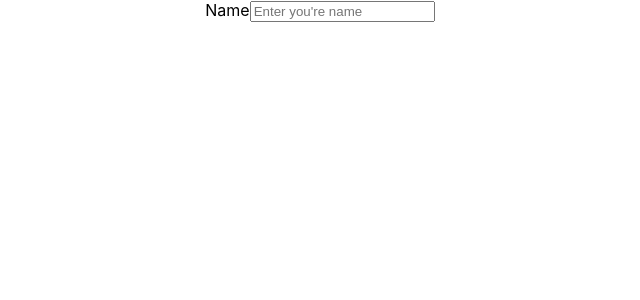
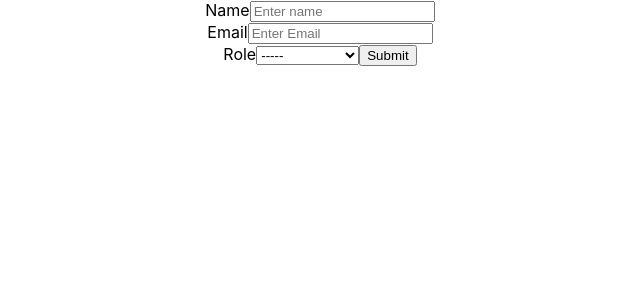
Before and after one commit to bloominstituteoftechnology/team-builder, a React (Create React App) app: page / in a window 1280 px wide. Shown: the top 300 px of the page, without its empty margins (320-960 px from the left). Built offline with nearby package versions, Linux system fonts and the light colour scheme.

Commit message:
Need to fix so it saves and add data

```diff
--- a/src/App.js
+++ b/src/App.js
@@ -1,10 +1,7 @@
-import logo from './logo.svg';
 import './App.css';
 import React, { useState, useEffect } from 'react';
 import Form from './Components/Form';
 import Team from './Components/TeamMember';
-import axios from './Axios';
-
 
 const initialValues ={
   username: '',
@@ -13,18 +10,37 @@ const initialValues ={
 };
 
 function App() {
-  const [friends, setFriends] = useState([]);
+  const [team, setTeam] = useState([]);
 
   const [createValue, setCreateValue] = useState(initialValues);
+
+  const submitApplication = () =>{
+
+
+    const newTeam ={
+      name: createValue.name.trim(),
+      email: createValue.email.trim(),
+      role: createValue.role,
+    }
+
+  };
+
+  const updateValue = ( inputName, inputValue) =>{
+    setCreateValue({...createValue,[inputName]: inputValue,
+    })
+  };
+
 
   return (
     <div className="App">
       <Form
       values={createValue}
+      update={updateValue}
+      submit={submitApplication}
       />
 
-      {friends.map((friend) => {
-        return <Team key={friend.id} details={friend} />;
+      {team.map((team) => {
+        return <Team key={team.id} details={team} />;
       })}
     </div>
   );
--- a/src/Axios/index.js
+++ /dev/null
@@ -1,22 +0,0 @@
-import { v4 as uuid } from 'uuid'
-
-// 👉 the shape of the list of friends from API
-const initialFriendsList = [
-  {
-    id: uuid(), // uuid is a lib to generate random, unique ids
-    name: 'Diego',
-    email: 'diego@diego.com',
-    role: 'Student',
-  },
-]
-
-// 👉 simulating axios for [GET] and [POST]
-export default {
-  get() {
-    return Promise.resolve({ status: 200, success: true, data: initialFriendsList })
-  },
-  post(url, { username, email, role }) {
-    const newFriend = { id: uuid(), username, email, role }
-    return Promise.resolve({ status: 200, success: true, data: newFriend })
-  }
-}
--- a/src/Components/Form.js
+++ b/src/Components/Form.js
@@ -5,26 +5,62 @@ export default function Form(props){
     const { values, update, submit } = props;
 
     const onChange = (evt) => {
+        console.log('shucks', evt);
         const { name, value } = evt.target;
         update(name, value);
       };
+      const onSubmit = (evt) =>{
+          evt.preventDefault();
+          submit();
+      }
 
     return(
+      <form>
+        <div>
             <form>
                 <label>
                     Name
                     <input
-                type="text"
-            name="name"
+                        type='text'
+                        name='name'
                         onChange={onChange}
                         value={values.name}
-            placeholder="Enter you're name"
-            maxLength="45"
+                        placeholder='Enter name'
+                        maxLength='45'
                     ></input>
+                </label>
+            </form>
 
+            <form>
+                <label>
+                    Email
+                    <input
+                        type='email'
+                        name='email'
+                        onChange={onChange}
+                        value={values.email}
+                        placeholder='Enter Email'
+                        maxLength='80'
+                    ></input>
                 </label>
+            </form>
+
+            <form>
+                <label>
+                    Role
+                    <select name='role' value={values.role} onChange={onChange}>
+                    <option value="">-----</option>
+                    <option value='master'>Master</option>
+                    <option value='student'>Student</option>
+                    <option value='guide'>Guide</option>
+                    <option value='elder student'>Elder Student</option>
+                  </select>
+                </label>
+                <button>Submit</button>
+            </form>
 
 
+        </div>
       </form>
     )
 
--- a/src/Components/TeamMember.js
+++ b/src/Components/TeamMember.js
@@ -0,0 +1,13 @@
+import React from 'react'
+
+export default function Team(props) {
+  const { details } = props
+
+  return (
+    <div className='Team container'>
+      <h2>{details.name}</h2>
+      <p>Email: {details.email}</p>
+      <p>Role: {details.role}</p>
+    </div>
+  )
+}
```
Lines whose indentation alone changed are shown as unchanged.
